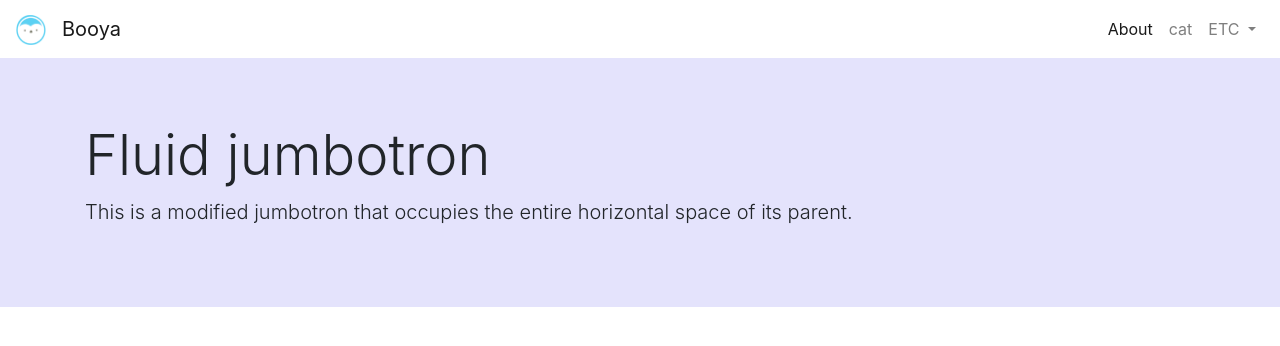
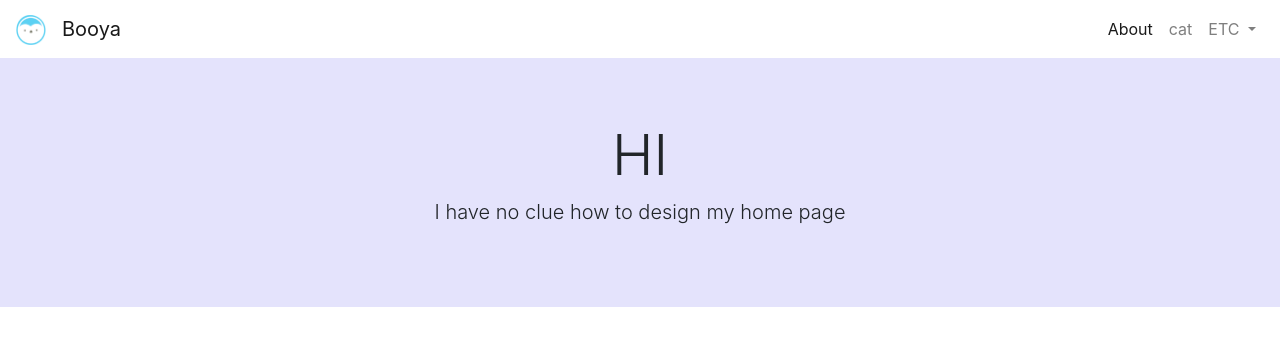
Before and after one commit to supermegaukulele/booya, a Jekyll site: the page built from index.html, in a window 1280 px wide. Shown: the top 346 px of the page. Built offline with Jekyll 4.4.1, drawn with Linux system fonts in a browser that asks for light colours; nearby versions of some CDN libraries; Markdown is read by kramdown in place of the engine named in the settings.

Commit message:
index message change

```diff
--- a/index.html
+++ b/index.html
@@ -2,9 +2,9 @@
 layout: default
 ---
 
-<div class="jumbotron jumbotron-fluid">
+<div class="jumbotron jumbotron-fluid text-center">
 	<div class="container">
-		<h1 class="display-4">Fluid jumbotron</h1>
-		<p class="lead">This is a modified jumbotron that occupies the entire horizontal space of its parent.</p>
+		<h1 class="display-4">HI</h1>
+		<p class="lead">I have no clue how to design my home page</p>
 	</div>
 </div>
```
